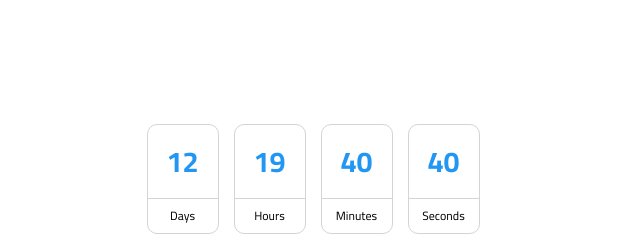
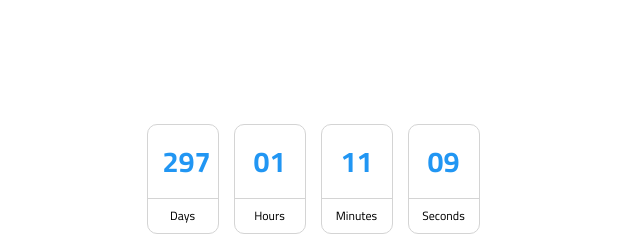
Before and after one commit to Sk01s/FrontEnd, a plain HTML site: page index.html in a window 1280 px wide. Shown: the part 9700-9948 px from the top of the page, 442-1082 px from the left. Drawn offline with Linux system fonts and the light colour scheme.

Commit message:
added Event Timer

```diff
--- a/index.html
+++ b/index.html
@@ -17,6 +17,8 @@
 			href="https://fonts.googleapis.com/css2?family=Cairo:wght@300;400;700&#038;display=swap"
 			rel="stylesheet"
 		/>
+		<!-- JavaScipt  -->
+		<script src="./js/index.js" defer></script>
 		<title>Front End Developer</title>
 	</head>
 	<body>
@@ -742,19 +744,19 @@
 				<div class="info">
 					<div class="time">
 						<div class="unite">
-							<span>12</span>
+							<span data-days>12</span>
 							<span>Days</span>
 						</div>
 						<div class="unite">
-							<span>19</span>
+							<span data-hours>19</span>
 							<span>Hours</span>
 						</div>
 						<div class="unite">
-							<span>40</span>
+							<span data-mins>40</span>
 							<span>Minutes</span>
 						</div>
 						<div class="unite">
-							<span>40</span>
+							<span data-sec>40</span>
 							<span>Seconds</span>
 						</div>
 					</div>
--- /dev/null
+++ b/js/index.js
@@ -0,0 +1,23 @@
+// Start Timer Event
+let daysEl = document.querySelector("[data-days]");
+let hoursEl = document.querySelector("[data-hours]");
+let minsEl = document.querySelector("[data-mins]");
+let secEl = document.querySelector("[data-sec]");
+setInterval(() => {
+	let currnetDate = new Date().getTime();
+	let EventDate = new Date("Dec 31 , 2022 23:59:59 ");
+	deffDate = EventDate - currnetDate;
+	let days = Math.floor(deffDate / (24 * 60 * 60 * 1000));
+	let hours = Math.floor(deffDate / (60 * 60 * 1000) - days * 24);
+	let mins = Math.floor(deffDate / (1000 * 60) - days * 24 * 60 - hours * 60);
+	let sec = Math.floor(
+		deffDate / 1000 - days * 24 * 60 * 60 - hours * 60 * 60 - mins * 60
+	);
+	daysEl.innerHTML = days < 10 ? "0" + days : days;
+	hoursEl.innerHTML = hours < 10 ? "0" + hours : hours;
+	minsEl.innerHTML = mins < 10 ? "0" + mins : mins;
+	secEl.innerHTML = sec < 10 ? "0" + sec : sec;
+	if ((deffDate = 0)) {
+		clearInterval();
+	}
+}, 1000);
```
